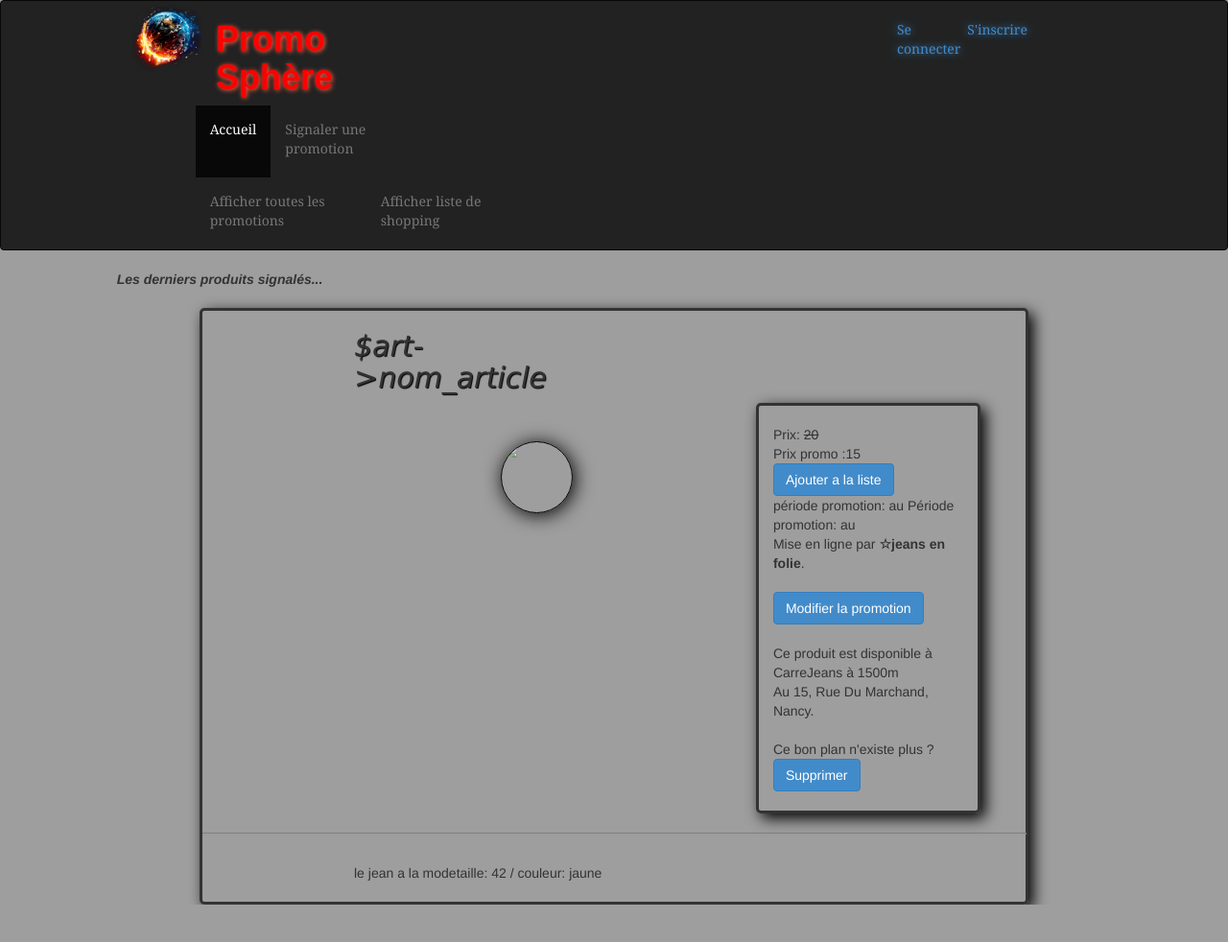
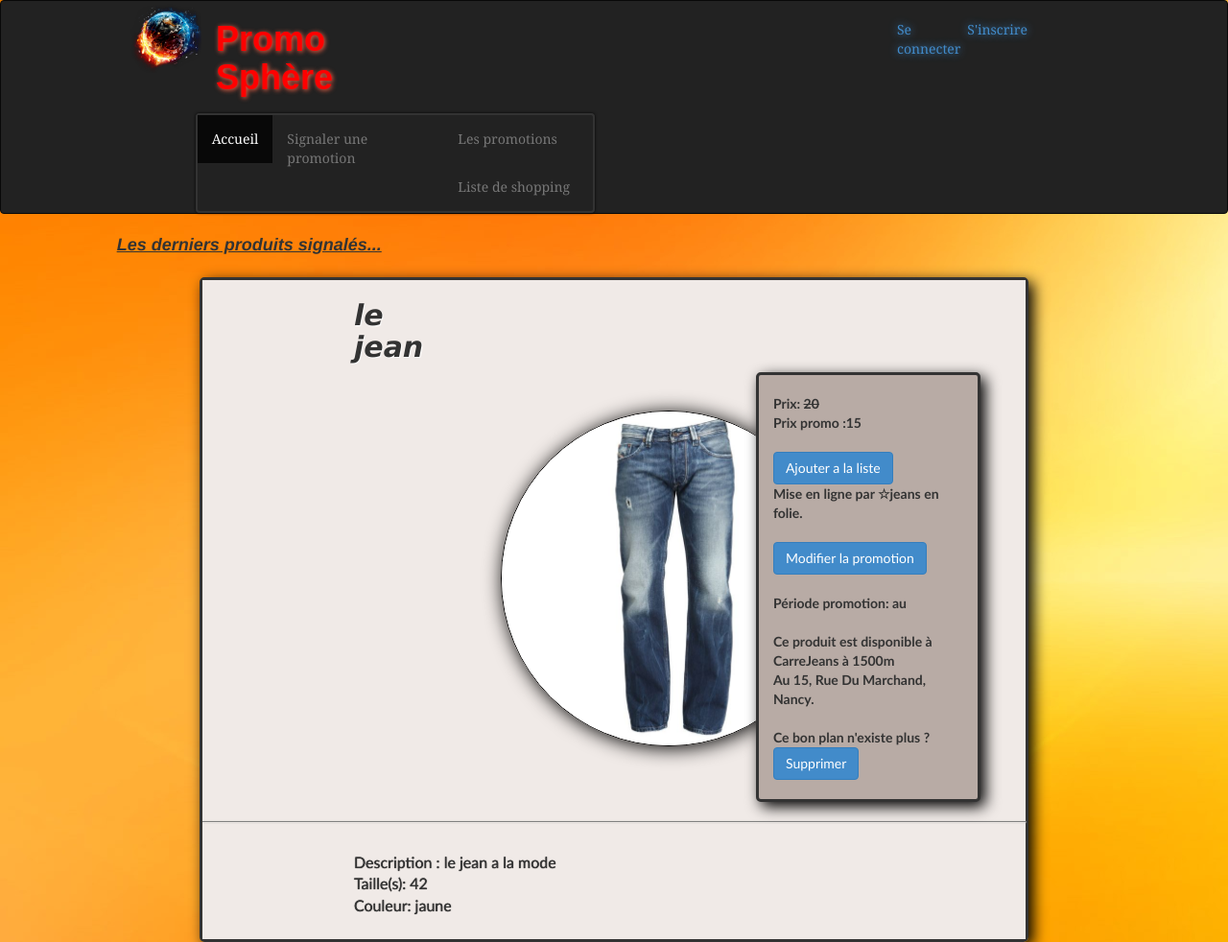
Before and after one commit to TopperHarley54/ProjetTut, a PHP site: page /PromoSphere.php in a window 1280 px wide. Shown: the whole page at 96% size. Before the commit the page ends 943 px from the top, so only its background shows below. Run offline with PHP 8.4, Linux system fonts and the light colour scheme; data comes from the database, SQL or seed files in the repository.

Commit message:
GROSSE MAJ

```diff
--- a/Affichage.php
+++ b/Affichage.php
@@ -16,21 +16,21 @@
 
 						<img id="logo" src="inQontrol_qdance.png" style="max-height:75px; max-width:75px; float:left;"/>
                         <h1 class="col-lg-3" style="color:red;">Promo Sphère</h1>
-                        <div class="col-lg-offset-1 col-lg-7">
+                        <div class="col-lg-offset-1 col-lg-7" style="margin-top:1%">
                         <ul class="nav navbar-nav">
-				            <li class="active" style="min-height:75px;">
+				            <li class="active" >
 								<a href="PromoSphere.php">Accueil</a>
 							</li>
 
-							<li style="min-height:75px;">
+							<li >
 								<a href="PromoSphere.php?a=SignalerProm">Signaler une promotion</a>
 							</li>
 
-							<li style="min-height:75px;">
-								<a href="PromoSphere.php?a=toutePromo">Afficher toutes les promotions</a>
+							<li >
+								<a href="PromoSphere.php?a=toutePromo">Les promotions</a>
 							</li>
-							<li style="min-height:75px;">
-								<a href="PromoSphere.php?a=AfficherPanier">Afficher liste de shopping</a>
+							<li >
+								<a href="PromoSphere.php?a=AfficherPanier">Liste de shopping</a>
 							</li>
 						</ul>
             </div>
@@ -126,26 +126,27 @@
 
 
 			echo '<div class="col-lg-offset-1 col-lg-10" style="border-style:solid; border-radius: 5px; box-shadow: 5px 5px 15px black;">';
-					echo	'<div class="row">
-								<h2 class="col-lg-offset-2 col-lg-2">
-								$art->nom_article
-                </h2>
+					echo	'<div class="row" style="background:#F0EAE7;"><div class="bigbox">
+								<h2 class="col-lg-offset-2 col-lg-2">';
+								echo $art->nom_article;
+               echo '</h2>
 								<div class="row"> <!-- box affichant les informations du produit -->
                  <div class="col-lg-offset-4 col-lg-8">
                   <div class="col-lg-3" >
                   <br><br>
-							        <img class="img-circle" src="data:png;base64,'.base64_encode($art->photo).'" />
+							       <!-- <img class="img-circle" src="data:jpg;base64,'.base64_encode($art->photo).'" /> -->
+                                    <img class="img-circle" src="image/1.jpg" />
 						      </div>  <!-- fin de div contenant img -->
-									<div class="col-lg-offset-3 col-lg-5" style="border-style:solid; border-radius: 5px; box-shadow: 5px 5px 15px black;">
+									<div class="col-lg-offset-3 col-lg-5" style="border-style:solid; border-radius: 5px; box-shadow: 5px 5px 15px black; background:#B8ABA5;"><div class="descr-box" style="font-size:inherit; text-shadow:inherit; font-weight:bolder;">
                   <br>
 										<div class="row"><div class="col-lg-12">Prix: <del>'. $art->prix .'</del></div></div>';
 
-									echo' <div class="row"><div class="col-lg-12">Prix promo :'. $art->prix_promo .'</div></div>';
+									echo' <div class="row"><div class="col-lg-12">Prix promo :'. $art->prix_promo .'</div></div><br>';
 
 									if(isset($_SESSION['profil'])){
 										$count = liste::countArtById($_SESSION['profil']['userid']);
 										if($count['nombre']  == 0){
-											echo'	<a href="PromoSphere.php?a=addLs&idart='. $art->id_article .'"><button class="btn btn-primary">Ajouter a la liste</button></a>';
+											echo'	<a href="PromoSphere.php?a=addLs&idart='. $art->id_article .'"><button class="btn btn-primary">Ajouter à la liste</button></a>';
 										}else{
 											echo'	<a href="PromoSphere.php?a=supLs&idart='. $art->id_article .'"><button class="btn btn-primary">Retirer de la liste</button></a>';
 										}
@@ -153,10 +154,7 @@
 										echo'	<a href="PromoSphere.php?a=addLs&idart='. $art->id_article .'"><button class="btn btn-primary">Ajouter a la liste</button></a>';
 									}
 
-									echo '<br>période promotion: '. $art->datedebut .' au '. $art->datefin;
 
-
-									echo 'Période promotion: '. $art->datedebut .' au '. $art->datefin;
 
 									if($art->id_client != null){
 										$cli = new Client();
@@ -170,26 +168,30 @@
 									}
 
 									echo'	<div class="row"><br><div class="col-lg-12"><button class="btn btn-primary">Modifier la promotion</button></div></div>
+                                      <br>Période promotion: '. $art->datedebut .' au '. $art->datefin.'
 										<div class="row"><br><div class="col-lg-12"> Ce produit est disponible à CarreJeans à 1500m</div></div>
 										<div class="row"><div class="col-lg-12">Au 15, Rue Du Marchand, Nancy.</div></div>
 										<div class="row">
                       <br>
 											<div class="col-lg-12">Ce bon plan n\'existe plus ? <a href="PromoSphere.php?a=supProm&idart='. $art->id_article .'"><button class="btn btn-primary">Supprimer</button> </a><div><br></div></div>
 										</div>
-									</div>
+									</div></div>
+
 
 								</div>
                 </div>
                 <hr />
 
-								<div class="col-lg-offset-2 col-lg-8">'.
-									$art->description;
-                  echo 'taille: '. $art->taille_dispo .'     /';
-									echo '     couleur: '. $art->couleur .'<br>';
+								<div class="col-lg-offset-2 col-lg-8"><div class="descr-box">
+                                Description : '.
+									$art->description.' <br>';
+                  echo 'Taille(s): '. $art->taille_dispo .'     <br>';
+									echo '     Couleur: '. $art->couleur .'<br><br>';
 
-								echo'</div>
+								echo'</div></div>
                 <br><br>
 
+							</div>
 							</div>
 					</div>';
 		}
@@ -225,6 +227,7 @@
 			echo '<form action="NvPromo.php" method="post">
 
         <div class="row">
+        <div class="col-lg-offset-4 col-lg-2"><div id="lastProd">Ajouter un bon plan :</div></div><br><br><br>
         <div class="col-lg-offset-4 col-lg-1">
 				<label for="cbarre">code barre</label>
         </div>
@@ -318,7 +321,7 @@
         <div class="col-lg-offset-4 col-lg-1">
         </div>
         <div class="col-lg-1">
-        <input type="submit" value="Valider promo"/>
+        <input type="submit" value="Valider promo" class="btn btn-primary"/>
         </div>
         </div>
 				</form>';
--- a/PromoSphere.php
+++ b/PromoSphere.php
@@ -12,7 +12,7 @@
 
 <script language="JavaScript">
 <!--
-    var txt = "Promo Sphère - Buy Them All  -  ";
+    var txt = "Promo Sphère - Spot Them All  -  ";
 var espera=200;
 var refresco=null;
 function rotulo_title() {
--- a/style.css
+++ b/style.css
@@ -1,6 +1,13 @@
 html {
     height: 100%;
     padding:0;
+
+}
+
+.descr-box{
+    font-family:'Trebuchet MS';
+    font-size:16px;
+    text-shadow:0px 0px 1px black;
 
 }
 
@@ -9,7 +16,22 @@
 }
 
 a{ max-width:178px;
-   min-height:75px;
+
+}
+
+ul{
+    margin-top:10px;
+   box-shadow:0px 0px 3px black;
+   border-style:solid;
+   border-radius:4px;
+   border-width:2px;
+   border-color:black,
+}
+
+li{
+    max-height:100%;
+    height:auto;
+
 }
 
 h1 {
@@ -18,7 +40,8 @@
 
 h2 {
     font-style:italic;
-    text-shadow: 1px 1px 1px black;
+    text-shadow: 1px 1px 1px white;
+    font-weight:bolder;
 }
 
 .box{
@@ -34,13 +57,19 @@
 #lastProd {
     font-style:italic;
     font-weight:bolder;
+    font-size:18px;
+    text-decoration:underline;
 }
 
 body {
-    background: #9E9E9E;
+    background: url(image/fond2.jpg);
 
     height:100%;
     margin:0;
+
+}
+
+.bigbox{
 
 }
 
```
Also changed, not shown: image/fond.jpeg (added), image/fond2.jpg (added), image/fond3.jpg (added), image/fond4.jpg (added), image/fond5.jpg (added).
